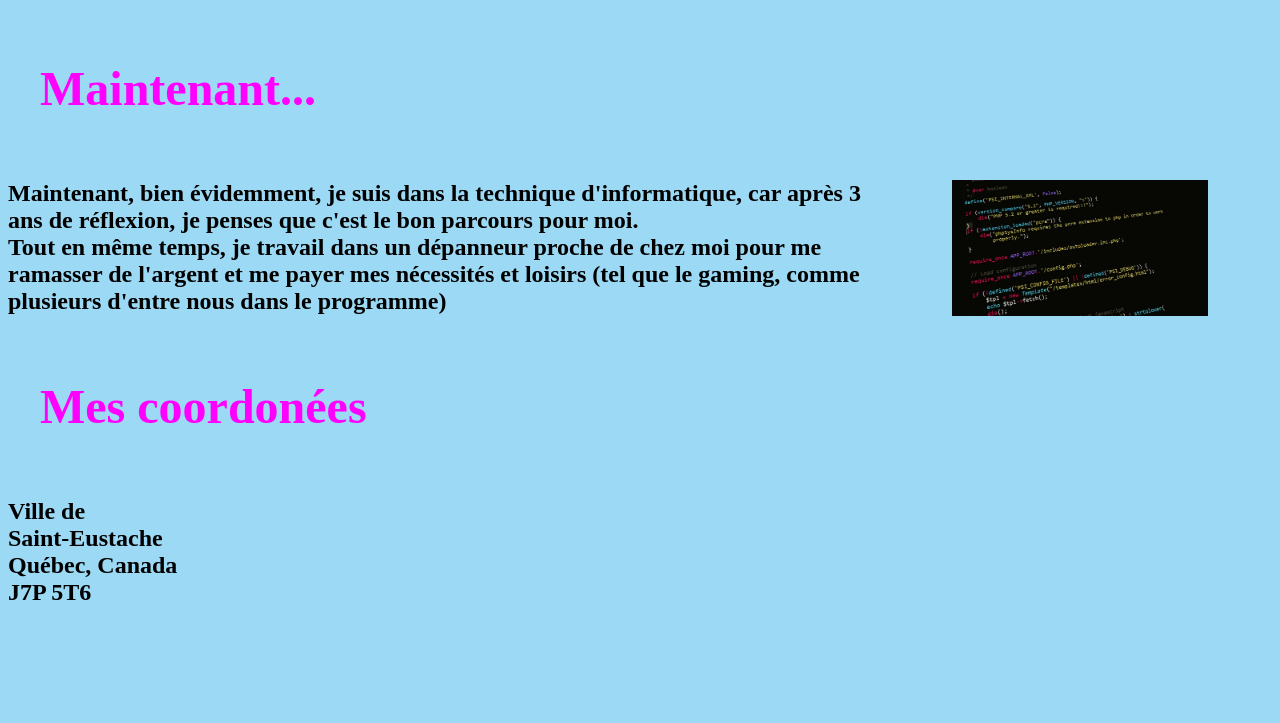
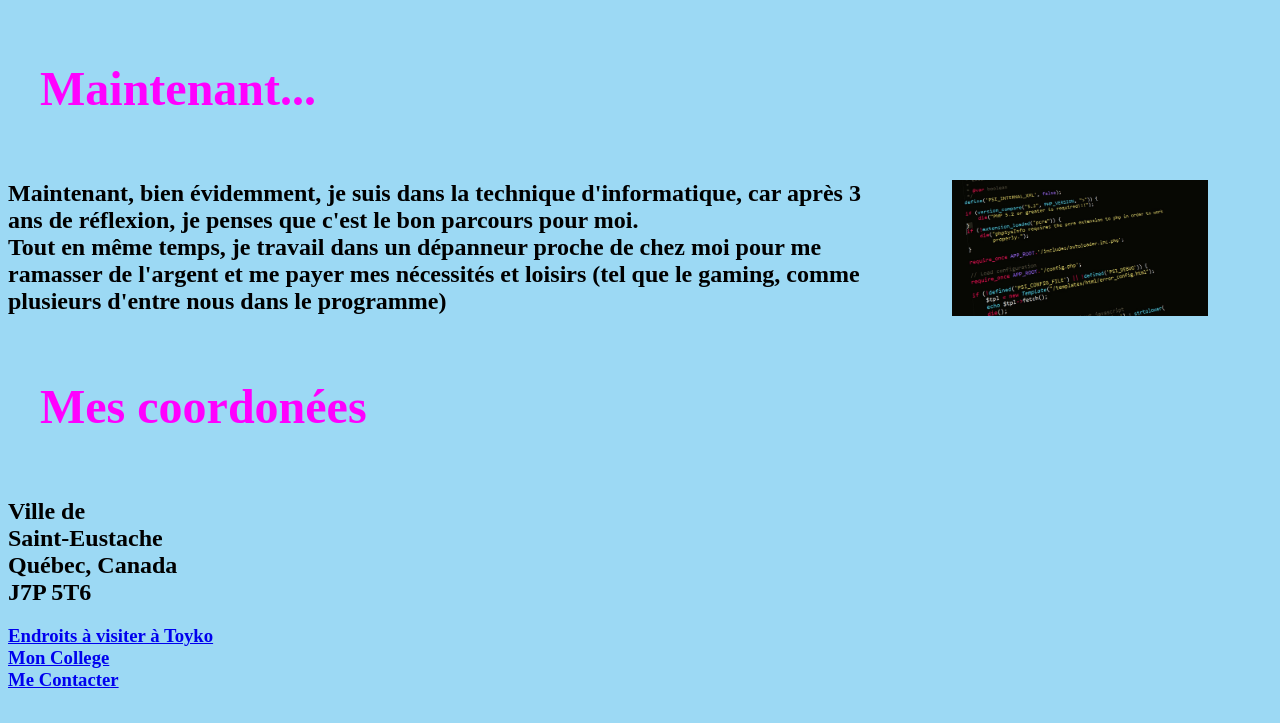
Before and after one commit to AdamRR4P/Labo-2, a plain HTML site: page index.html in a window 1280 px wide. Shown: the part 1126-1849 px from the top of the page. Before the commit the page ends 1751 px from the top, so only its background shows below. Drawn offline with Linux system fonts and the light colour scheme.

Commit message:
Update index.html

```diff
--- a/index.html
+++ b/index.html
@@ -1,5 +1,5 @@
 <!DOCTYPE html>
-<html lang="en">
+<html lang="fr">
 <head>
     <meta charset="UTF-8">
     <title>Ma Présentation</title>
@@ -11,7 +11,6 @@
     </h1>
 
 
-    </a>
     <p>
         <h4>Présentation
 
@@ -60,7 +59,9 @@
         J7P 5T6<br>
     </h2>
     <h3>
-        <a href="
+        <a href="tokyo.html">Endroits à visiter à Toyko</a><br>
+        <a href="https://clg.qc.ca/">Mon College</a><br>
+        <a href="mailto:adamrhedhbane@gmail.com">Me Contacter</a><br>
     </h3>
     </p>
 
```
